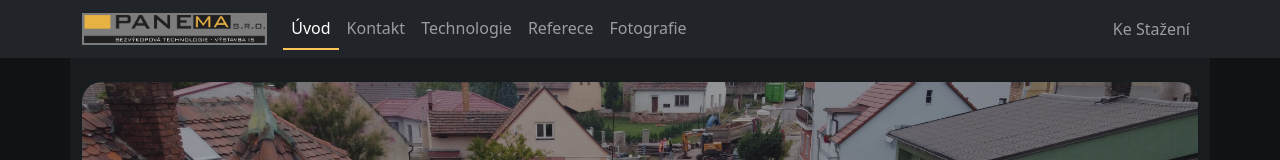
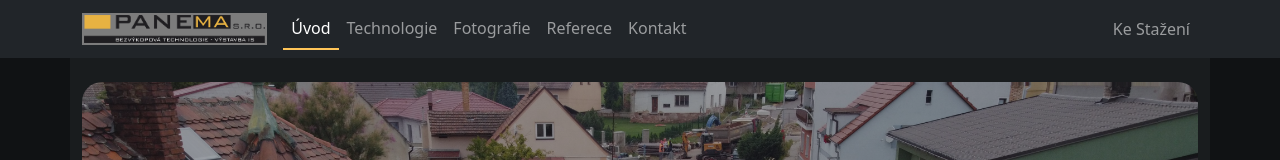
Before and after one commit to Ejdyz/panema.cz, a React (Create React App) app in the folder panema/: page / in a window 1280 px wide. Shown: the top 160 px of the page. Built offline with nearby package versions, Linux system fonts and the light colour scheme.

Commit message:
fix: chronology of links Navbar

```diff
--- a/panema/src/Components/NavBar.js
+++ b/panema/src/Components/NavBar.js
@@ -25,10 +25,10 @@ export default function NavBar(props){
         <Navbar.Collapse id="responsive-navbar-nav">
           <Nav className="me-auto">
             <Link to="/" style={{ textDecoration: 'none' }}><Nav.Link as={"span"}  style={props.currentPage === "main" ? {borderBottom: "2px solid rgb(255 197 88)"}:{}} active={props.currentPage === "main"} >Úvod</Nav.Link></Link>
+            <Link to="/technologie" style={{ textDecoration: 'none' }}><Nav.Link as={"span"} style={props.currentPage === "technology" ? {borderBottom: "2px solid rgb(255 197 88)"}:{}} active={props.currentPage === "technology"} >Technologie</Nav.Link></Link>
+            <Link to="/fotografie" style={{ textDecoration: 'none' }}><Nav.Link as={"span"} style={props.currentPage === "fotography" ? {borderBottom: "2px solid rgb(255 197 88)"}:{}} active={props.currentPage === "fotography"}>Fotografie</Nav.Link></Link>
+            <Link to="/reference" style={{ textDecoration: 'none' }}><Nav.Link as={"span"} style={props.currentPage === "reference" ? {borderBottom: "2px solid rgb(255 197 88)"}:{}} active={props.currentPage === "reference"} >Referece</Nav.Link></Link>
             <Link to="/kontakt" style={{ textDecoration: 'none' }}><Nav.Link as={"span"} style={props.currentPage === "contact" ? {borderBottom: "2px solid rgb(255 197 88)"}:{}} active={props.currentPage === "contact"} >Kontakt</Nav.Link></Link>
-            <Link to="/technologie" style={{ textDecoration: 'none' }}><Nav.Link as={"span"} style={props.currentPage === "technology" ? {borderBottom: "2px solid rgb(255 197 88)"}:{}} active={props.currentPage === "technology"} >Technologie</Nav.Link></Link>
-            <Link to="/reference" style={{ textDecoration: 'none' }}><Nav.Link as={"span"} style={props.currentPage === "reference" ? {borderBottom: "2px solid rgb(255 197 88)"}:{}} active={props.currentPage === "reference"} >Referece</Nav.Link></Link>
-            <Link to="/fotografie" style={{ textDecoration: 'none' }}><Nav.Link as={"span"} style={props.currentPage === "fotography" ? {borderBottom: "2px solid rgb(255 197 88)"}:{}} active={props.currentPage === "fotography"}>Fotografie</Nav.Link></Link>
           </Nav>
           <Nav>
           <Link to="/kestazeni" style={{ textDecoration: 'none' }}><Nav.Link as={"span"} style={props.currentPage === "download" ? {borderBottom: "2px solid rgb(255 197 88)"}:{}} active={props.currentPage === "download"}>Ke Stažení</Nav.Link></Link>
```
